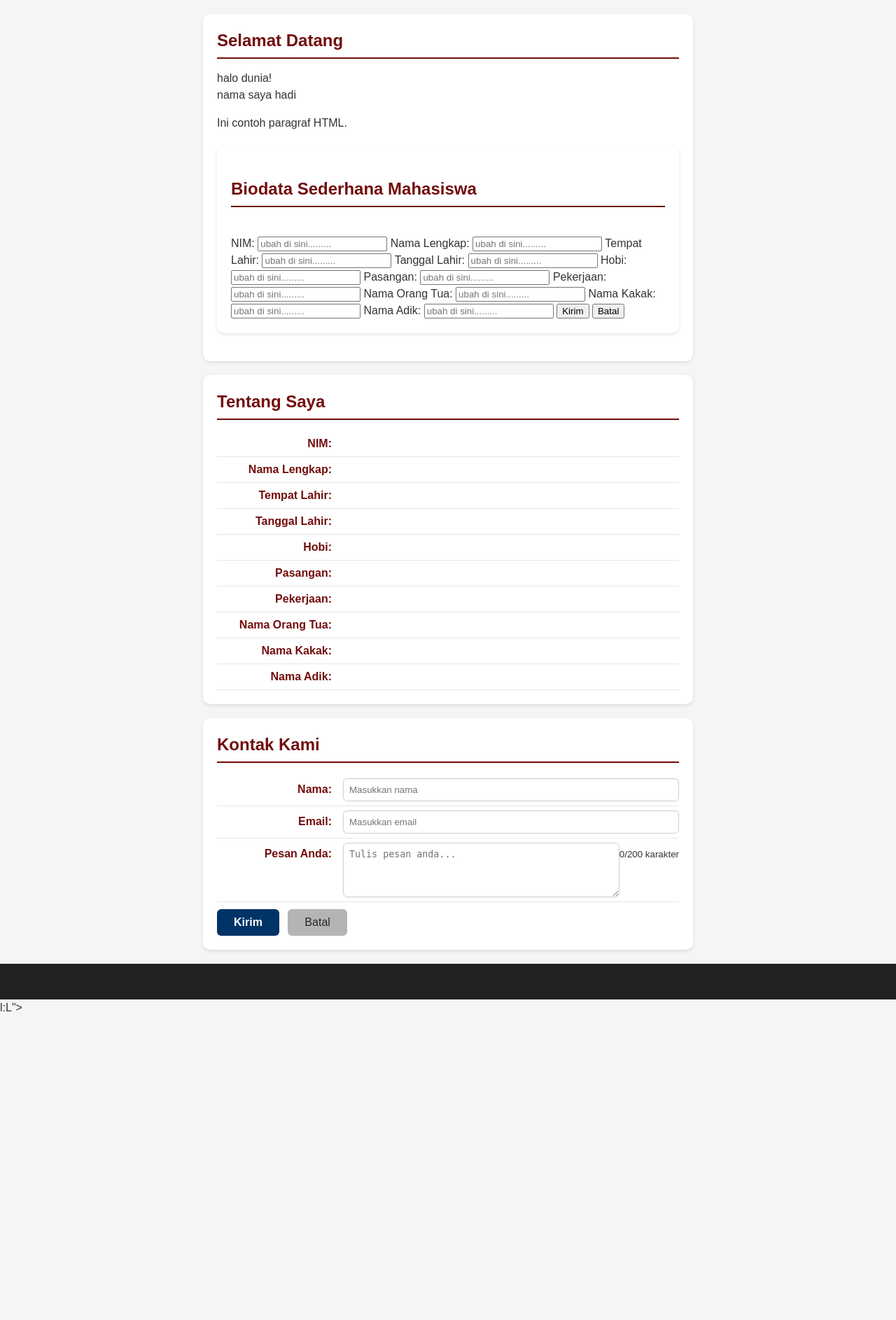
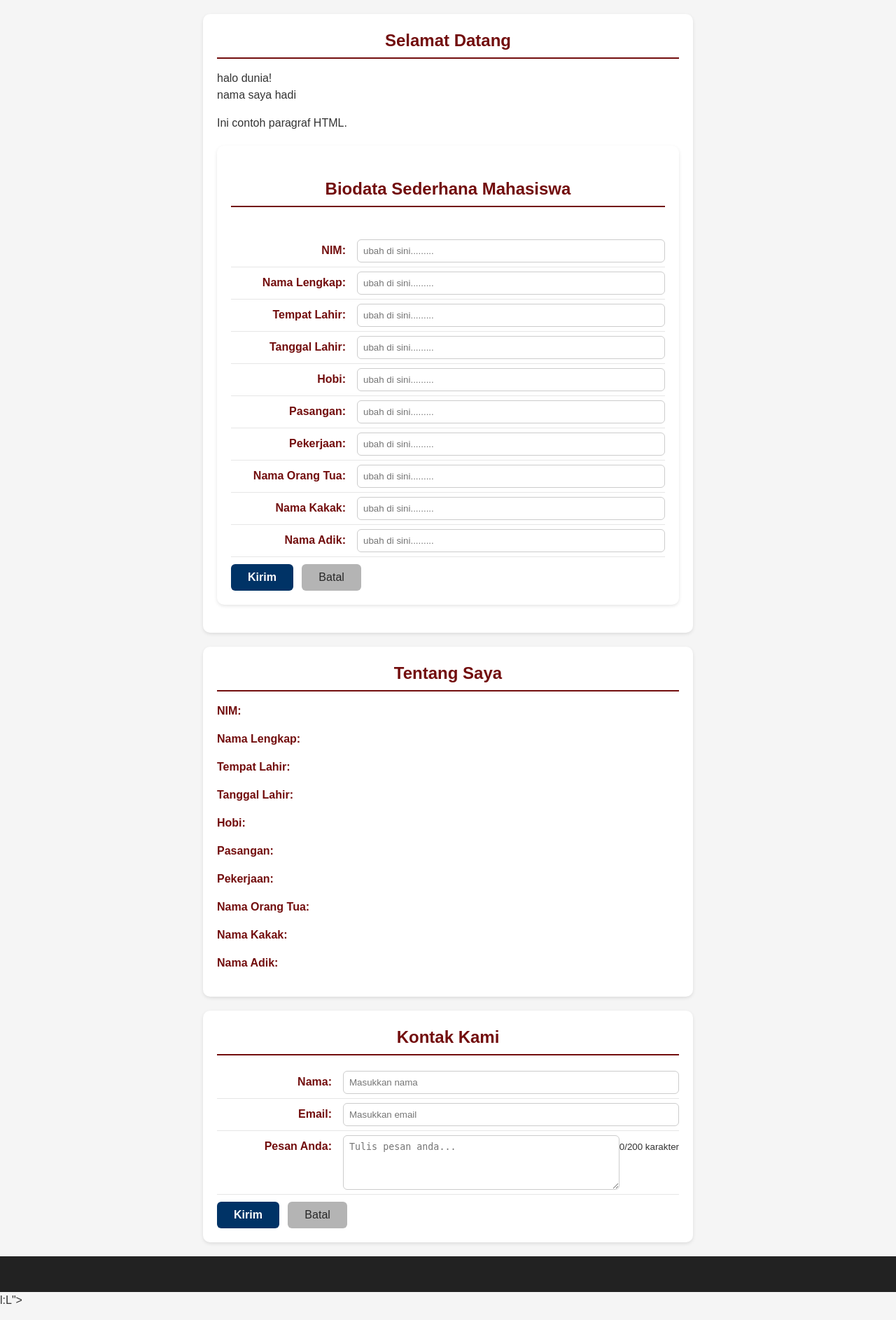
Before and after one commit to 2511500092-RESTU/2511500092, a PHP site: page /pertemuan-08/index.php in a window 1280 px wide. Shown: the part 155-2041 px from the top of the page at 70% size. Before the commit the page ends 1600 px from the top, so only its background shows below. Run offline with PHP 8.4, Linux system fonts and the light colour scheme.

Commit message:
menambahkan styling pada section baru

```diff
--- a/pertemuan-08/style.css
+++ b/pertemuan-08/style.css
@@ -1,3 +1,4 @@
+/* ======= UMUM ======= */
 * {
   box-sizing: border-box;
 }
@@ -10,6 +11,7 @@ body {
   line-height: 1.5;
 }
 
+/* ======= HEADER ======= */
 header {
   background: #b80e0e;
   color: #fff;
@@ -49,9 +51,11 @@ header li a:active {
   transform: translateY(1px);
 }
 
-#home:target~header nav a[href="#home"],
-#about:target~header nav a[href="#about"],
-#contact:target~header nav a[href="#contact"] {
+/* Highlight nav aktif saat scroll ke section */
+#home:target ~ header nav a[href="#home"],
+#about:target ~ header nav a[href="#about"],
+#biodata:target ~ header nav a[href="#biodata"],
+#contact:target ~ header nav a[href="#contact"] {
   background: #fff;
   color: #003366;
   font-weight: bold;
@@ -59,8 +63,11 @@ header li a:active {
   transition: all 0.3s ease;
 }
 
-/* Semua section styling sama */
-section {
+/* ======= SECTION (SEMUA) ======= */
+#home,
+#about,
+#biodata,
+#contact {
   background-color: #ffffff;
   border-radius: 10px;
   padding: 20px;
@@ -69,19 +76,24 @@ section {
   box-shadow: 0 2px 5px rgba(0, 0, 0, 0.1);
 }
 
-section h2 {
+#home h2,
+#about h2,
+#biodata h2,
+#contact h2 {
   color: #720d0d;
   border-bottom: 2px solid #720d0d;
   padding-bottom: 6px;
   margin-top: 0;
   margin-bottom: 16px;
+  text-align: center;
 }
 
-section p {
+#home p {
   text-align: justify;
 }
 
-#about p,
+/* ======= FORM STYLE (untuk biodata & contact) ======= */
+#biodata label,
 #contact label {
   display: flex;
   justify-content: flex-start;
@@ -91,8 +103,9 @@ section p {
   border-bottom: 1px solid #e6e6e6;
 }
 
+#biodata label span,
 #about strong,
-#contact label>span {
+#contact label > span {
   min-width: 180px;
   color: #720d0d;
   font-weight: 600;
@@ -101,6 +114,7 @@ section p {
   flex-shrink: 0;
 }
 
+#biodata input,
 #contact input,
 #contact textarea {
   flex: 1;
@@ -113,6 +127,7 @@ section p {
   box-sizing: border-box;
 }
 
+#biodata button,
 #contact button {
   margin-top: 10px;
   display: inline-block;
@@ -125,29 +140,34 @@ section p {
   margin-right: 8px;
 }
 
+#biodata button[type="submit"],
 #contact button[type="submit"] {
   background-color: #003366;
   color: #fff;
   font-weight: 600;
 }
 
+#biodata button[type="reset"],
 #contact button[type="reset"] {
   background-color: #b4b4b4;
   color: #272727;
   font-weight: 500;
 }
 
+#biodata button[type="submit"]:hover,
 #contact button[type="submit"]:hover {
   background-color: #0379ee;
   transform: translateY(-1px);
   box-shadow: 0 2px 6px rgba(0, 0, 0, 0.2);
 }
 
+#biodata button[type="reset"]:hover,
 #contact button[type="reset"]:hover {
   background-color: #cccccc;
   transform: translateY(-1px);
 }
 
+/* ======= FOOTER ======= */
 footer {
   background: #222;
   color: #aaa;
@@ -155,6 +175,7 @@ footer {
   padding: 10px;
 }
 
+/* ======= MENU RESPONSIF ======= */
 .menu-toggle {
   display: none;
   background: none;
@@ -213,20 +234,24 @@ footer {
   }
 
   #about p,
+  #biodata label,
   #contact label {
     flex-direction: column;
     align-items: flex-start;
   }
 
   #about strong,
-  #contact label>span {
+  #biodata label > span,
+  #contact label > span {
     text-align: left;
     padding-right: 0;
     margin-bottom: 2px;
   }
 
+  #biodata input,
   #contact input,
   #contact textarea,
+  #biodata button,
   #contact button {
     width: 100%;
   }
```
Also changed, not shown: pertemuan-08/README.md.
